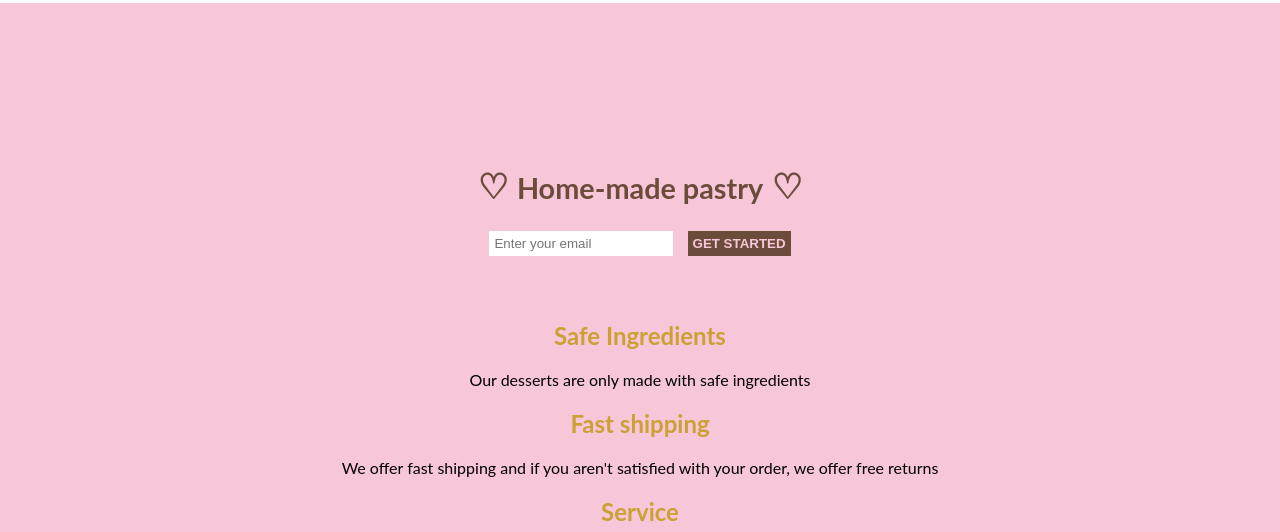
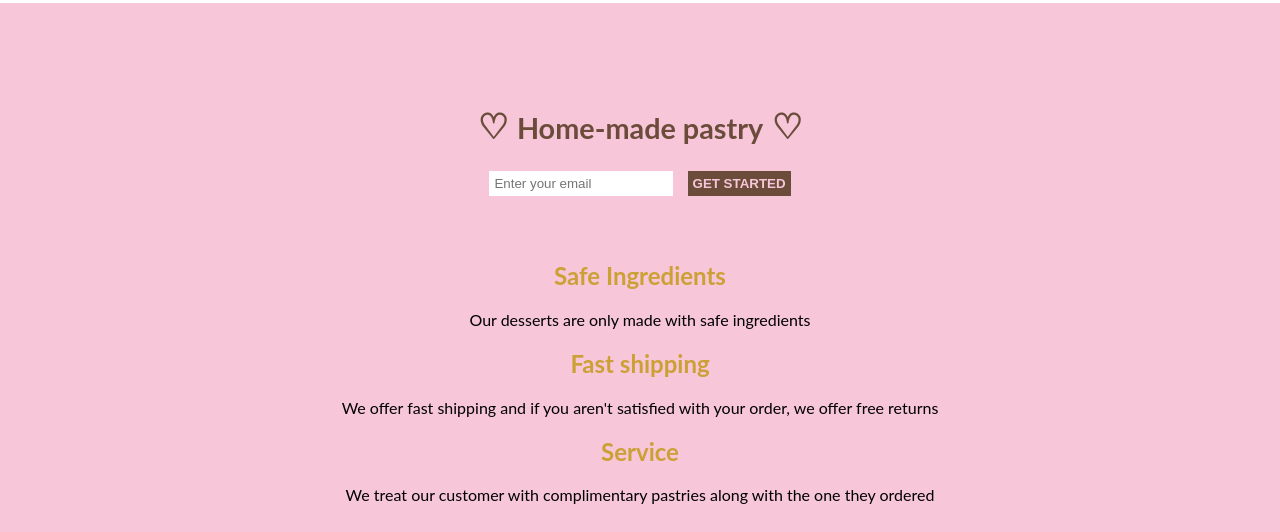
Before and after one commit to EraMeta05/Product-Landing-Page, a website: page index.html in a window 1280 px wide. Shown: the part 72-604 px from the top of the page. Drawn offline with Linux system fonts and the light colour scheme.

Commit message:
Update margin and padding in body styles for better layout

```diff
--- a/styles/index.css
+++ b/styles/index.css
@@ -30,8 +30,8 @@ body {
   justify-content: center;
   text-align: center;
   height: 200px;
-  margin-top: 50px;
-  padding-top: 30px;
+  margin-top: 10px;
+  padding-top: 10px;
 }
 
 #email {
```
